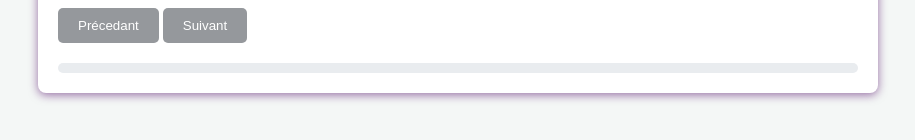
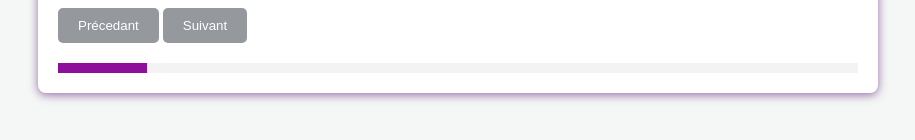
Before and after one commit to AbdeljalilElouafi/Resume-Builder-StruoCV, a website: page assets/index.html in a window 1280 px wide. Both pictures are taken after a click on the button "Suivant". Shown: the part 336-476 px from the top of the page, without its empty margins (182-1097 px from the left). Drawn offline with nearby package versions, Linux system fonts and the light colour scheme.

Commit message:
added the progress bar style function and stytle

```diff
--- a/assets/Css/tailwind.css
+++ b/assets/Css/tailwind.css
@@ -69,16 +69,15 @@ input[type="text"], input[type="email"], input[type="url"], input[type="tel"], t
 .progress-bar-container {
   width: 100%;
   height: 10px;
-  background-color: #e9ecef;
-  border-radius: 5px;
+  background-color: #f3f3f3;
   margin-top: 20px;
 }
 
-#progress-bar {
+.bar-progress {
   height: 100%;
+  background-color: #8d0f9b;
   width: 0%;
-  background-color: #aeaeae;
-  border-radius: 5px;
+  transition: width 0.6s ease;
 }
 
 #modele-select {
--- a/assets/index.html
+++ b/assets/index.html
@@ -156,7 +156,7 @@
 
 
             <div class="progress-bar-container">
-                <div id="progress-bar"></div>
+                <div class="bar-progress" id="progress-bar" ></div>
             </div>
         </form>
     </div>
--- a/assets/script.js
+++ b/assets/script.js
@@ -94,10 +94,14 @@ document.addEventListener('DOMContentLoaded', function () {
 
 function switchSteps(stepNum) {
   const steps = document.querySelectorAll(".step")
+  const totalSteps = steps.length;
+
   steps.forEach(element => {
       element.classList.add('d-none');
   });
   document.getElementById('step' + stepNum).classList.remove('d-none');
+
+  updateProgressBar(stepNum, totalSteps);
 }
 
 function addHardSkills() {
@@ -230,3 +234,12 @@ function addCertificate() {
 
 
 }
+
+function updateProgressBar(currentStep, totalSteps) {
+
+  const progressBar = document.getElementById('progress-bar');
+  const progress = (currentStep - 1) / (totalSteps - 1) * 100;
+
+  progressBar.style.width = progress + '%';
+
+}
```
